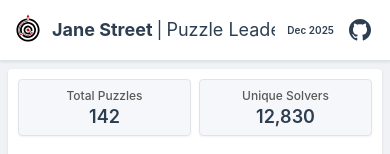
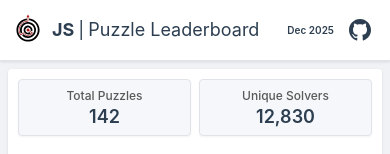
Before and after one commit to jaceyang97/jspuzzleLB, a React (Create React App) app: page / in a window 390 px wide. Shown: the top 154 px of the page. Built offline with nearby package versions, Linux system fonts and the light colour scheme.

Commit message:
style: update Leaderboard component to include short and full title variations for improved branding visibility

```diff
--- a/src/components/Leaderboard.tsx
+++ b/src/components/Leaderboard.tsx
@@ -111,7 +111,8 @@
             <img src="/js_puzzle_solver_logo.svg" alt="Jane Street Puzzle" className="header-logo" />
           </a>
           <h1 className="header-title">
-            <span className="title-bold">Jane Street</span>
+            <span className="title-bold title-full">Jane Street</span>
+            <span className="title-bold title-short">JS</span>
             <span className="title-separator"> | </span>
             <span className="title-regular">Puzzle Leaderboard</span>
           </h1>
--- a/src/styles/layout.css
+++ b/src/styles/layout.css
@@ -98,6 +98,10 @@
 .title-bold {
   font-weight: 700;
   font-size: 36px;
+}
+
+.title-short {
+  display: none;
 }
 
 .title-regular {
@@ -243,6 +247,8 @@
   }
 
   .title-bold, .title-regular { font-size: 20px; }
+  .title-full { display: none; }
+  .title-short { display: inline; }
   .title-separator { font-size: 20px; margin: 0 5px; }
   .header-logo { height: 36px; width: 36px; margin-right: 10px; flex-shrink: 0; }
 
@@ -277,6 +283,8 @@
   }
 
   .title-bold, .title-regular { font-size: 18px; }
+  .title-full { display: none; }
+  .title-short { display: inline; }
   .title-separator { font-size: 18px; margin: 0 4px; }
   .header-logo { height: 32px; width: 32px; margin-right: 8px; }
 
```
